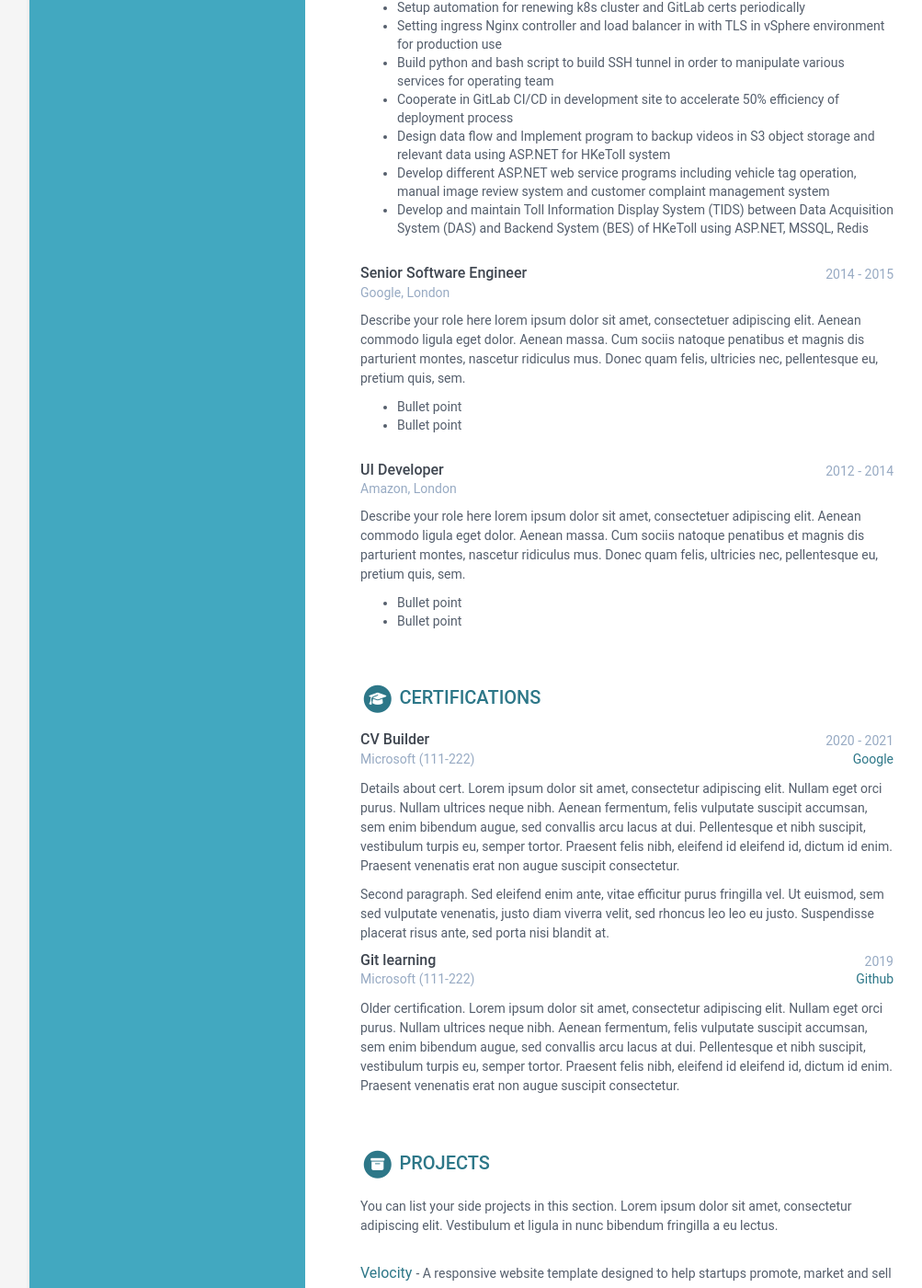
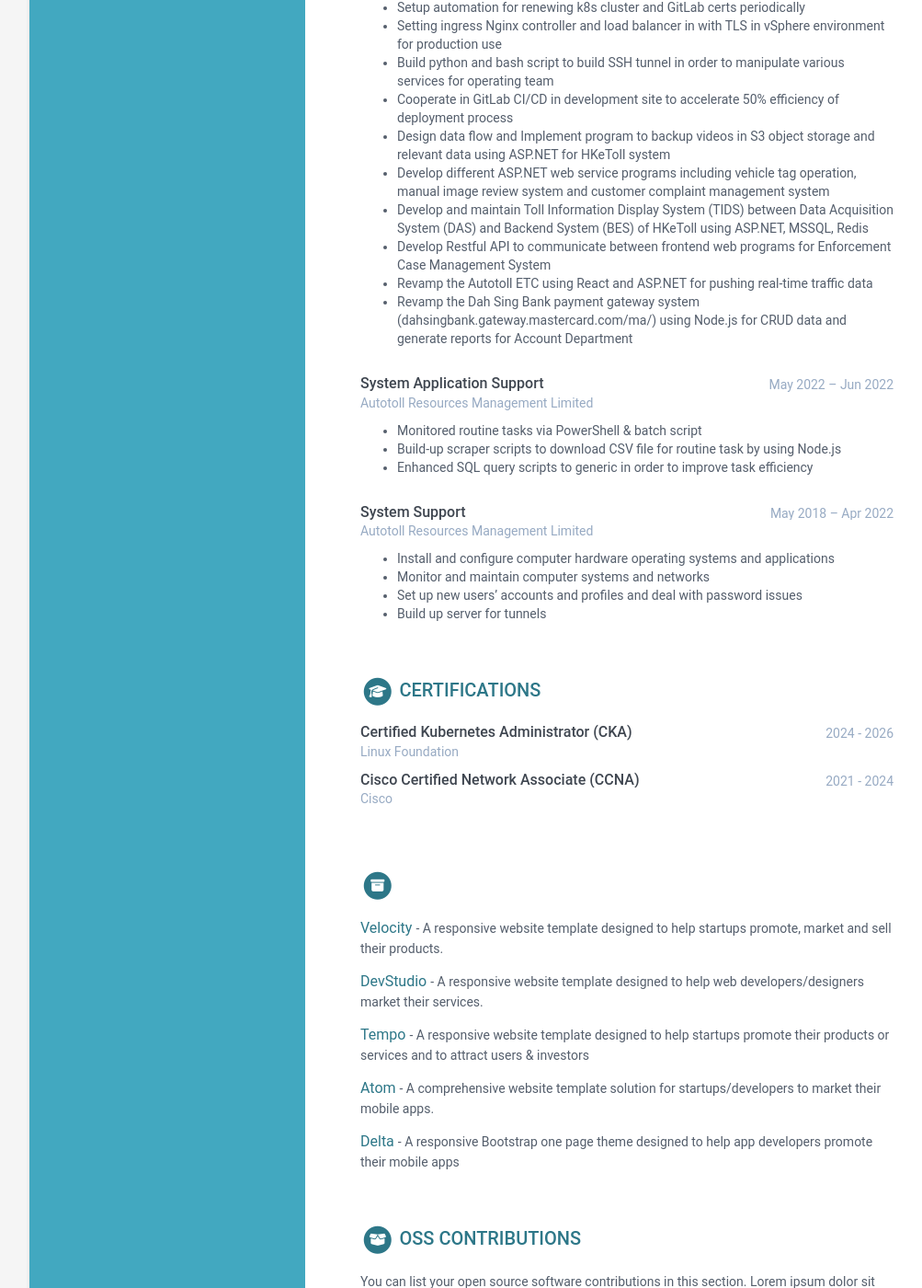
Before and after one commit to Ovvio2311/online-resume, a Jekyll site: the page built from index.html, in a window 1280 px wide and 1400 px high, scrolled down 924 px. Shown: the whole window at 92% size, without its empty margins (108-1111 px from the left). Built offline with Jekyll 4.4.1, drawn with Linux system fonts in a browser that asks for light colours.

Commit message:
Update data.yml

```diff
--- a/_data/data.yml
+++ b/_data/data.yml
@@ -94,9 +94,9 @@ experiences:
               - Deploy ArgoCD, GitLab, Harbor
               - Design, implement pipeline with GitLab CICD
           - Design, implement EV (Electric Vehicle) charging project in GCP
-            - Design Terraform to build GKE
-            - Deploy GitLab, ArgoCD in GKE cluster
-            - Design CICD workflow from build image until deploy to production site
+              - Design Terraform to build GKE
+              - Deploy GitLab, ArgoCD in GKE cluster
+              - Design CICD workflow from build image until deploy to production site
           - Setup automation for renewing k8s cluster and GitLab certs periodically
           - Setting ingress Nginx controller and load balancer in with TLS in vSphere environment for production use
           - Build python and bash script to build SSH tunnel in order to manipulate various services for operating team
@@ -104,77 +104,49 @@ experiences:
           - Design data flow and Implement program to backup videos in S3 object storage and relevant data using ASP.NET for HKeToll system
           - Develop different ASP.NET web service programs including vehicle tag operation, manual image review system and customer complaint management system
           - Develop and maintain Toll Information Display System (TIDS) between Data Acquisition System (DAS) and Backend System (BES) of HKeToll using ASP.NET, MSSQL, Redis
+          -	Develop Restful API to communicate between frontend web programs for Enforcement Case Management System
+          -	Revamp the Autotoll ETC using React and ASP.NET for pushing real-time traffic data
+          - Revamp the Dah Sing Bank payment gateway system (dahsingbank.gateway.mastercard.com/ma/) using Node.js for CRUD data and generate reports for Account Department
 
-      - role: Senior Software Engineer
-        time: 2014 - 2015
-        company: Google, London
+      - role: System Application Support
+        time: May 2022 – Jun 2022
+        company: Autotoll Resources Management Limited
         details: |
-          Describe your role here lorem ipsum dolor sit amet, consectetuer
-          adipiscing elit. Aenean commodo ligula eget dolor. Aenean massa.
-          Cum sociis natoque penatibus et magnis dis parturient montes,
-          nascetur ridiculus mus. Donec quam felis, ultricies nec,
-          pellentesque eu, pretium quis, sem.
-            - Bullet point
-            - Bullet point
-      - role: UI Developer
-        time: 2012 - 2014
-        company: Amazon, London
+          -	Monitored routine tasks via PowerShell & batch script
+          -	Build-up scraper scripts to download CSV file for routine task by using Node.js
+          - Enhanced SQL query scripts to generic in order to improve task efficiency
+
+      - role: System Support
+        time: May 2018 – Apr 2022
+        company: Autotoll Resources Management Limited
         details: |
-          Describe your role here lorem ipsum dolor sit amet, consectetuer
-          adipiscing elit. Aenean commodo ligula eget dolor. Aenean massa.
-          Cum sociis natoque penatibus et magnis dis parturient montes,
-          nascetur ridiculus mus. Donec quam felis, ultricies nec,
-          pellentesque eu, pretium quis, sem.
-            - Bullet point
-            - Bullet point
+          -	Install and configure computer hardware operating systems and applications
+          -	Monitor and maintain computer systems and networks
+          -	Set up new users' accounts and profiles and deal with password issues
+          - Build up server for tunnels
 
 certifications:
       title: Certifications
       list:
-        - name: CV Builder
-          start: 2020
-          end: 2021
-          organization: Microsoft
-          credentialid: 111-222
-          credentialurl: www.google.com
-          credentialname: Google
-          details: |
-            Details about cert. Lorem ipsum dolor sit amet, consectetur
-            adipiscing elit.
-            Nullam eget orci purus. Nullam ultrices neque nibh.
-            Aenean fermentum, felis vulputate suscipit accumsan,
-            sem enim bibendum augue, sed convallis arcu lacus at dui.
-            Pellentesque et nibh suscipit, vestibulum turpis eu, semper tortor.
-            Praesent felis nibh, eleifend id eleifend id, dictum id enim.
-            Praesent venenatis erat non augue suscipit consectetur.
-
-            Second paragraph. Sed eleifend enim ante, vitae efficitur purus
-            fringilla vel. Ut euismod, sem sed vulputate venenatis,
-            justo diam viverra velit, sed rhoncus leo leo eu justo.
-            Suspendisse placerat risus ante, sed porta nisi blandit at.
-        - name: Git learning
-          start: 2019
-          end:
-          organization: Microsoft
-          credentialid: 111-222
-          credentialurl: www.github.com
-          credentialname: Github
-          details: |
-            Older certification. Lorem ipsum dolor sit amet, consectetur
-            adipiscing elit.
-            Nullam eget orci purus. Nullam ultrices neque nibh.
-            Aenean fermentum, felis vulputate suscipit accumsan,
-            sem enim bibendum augue, sed convallis arcu lacus at dui.
-            Pellentesque et nibh suscipit, vestibulum turpis eu, semper tortor.
-            Praesent felis nibh, eleifend id eleifend id, dictum id enim.
-            Praesent venenatis erat non augue suscipit consectetur.
-
+        - name: Certified Kubernetes Administrator (CKA)
+          start: 2024
+          end: 2026
+          organization: Linux Foundation
+          credentialid:
+          credentialurl:
+          credentialname:
+          details:
+        - name: Cisco Certified Network Associate (CCNA)
+          start: 2021
+          end: 2024
+          organization: Cisco
+          credentialid:
+          credentialurl:
+          credentialname:
+          details:
 projects:
-    title: Projects
-    intro: >
-      You can list your side projects in this
-      section. Lorem ipsum dolor sit amet, consectetur adipiscing elit.
-      Vestibulum et ligula in nunc bibendum fringilla a eu lectus.
+    title:
+    intro:
     assignments:
       - title: Velocity
         link: "#hook"
```
